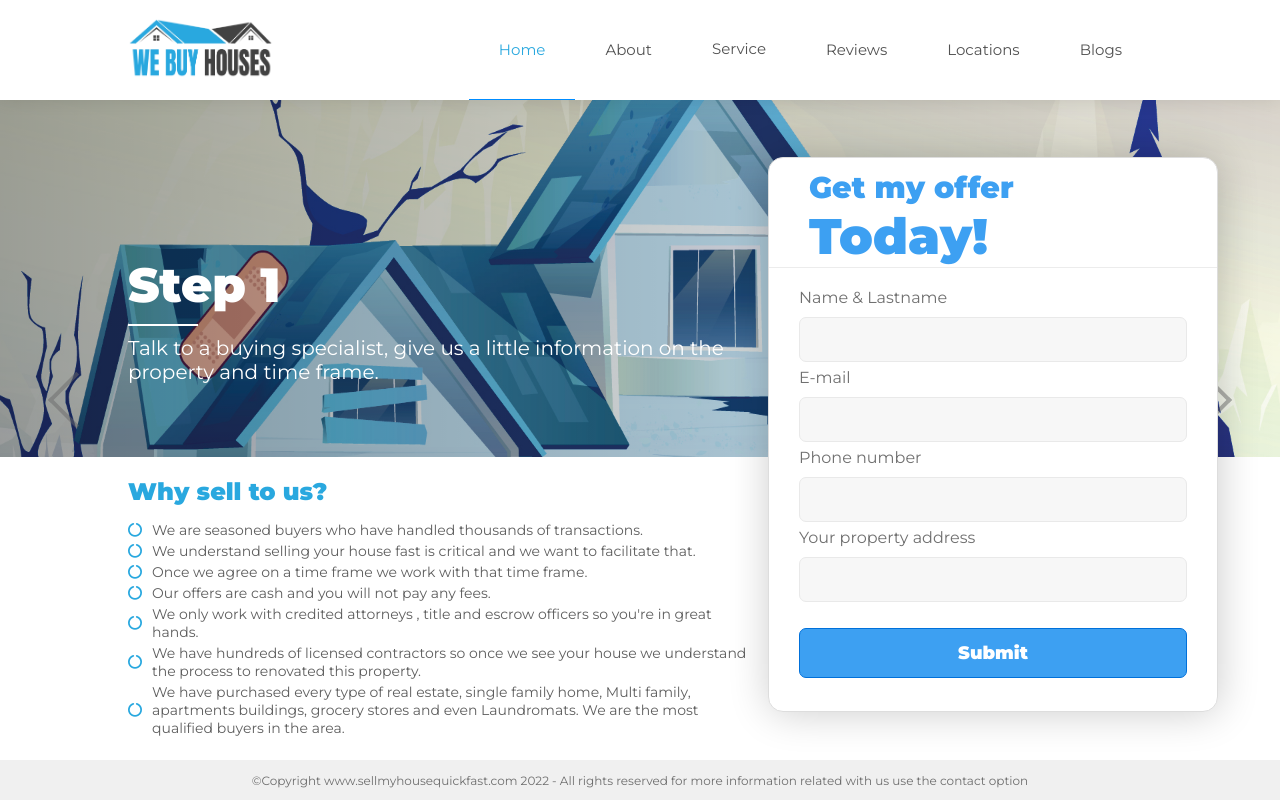
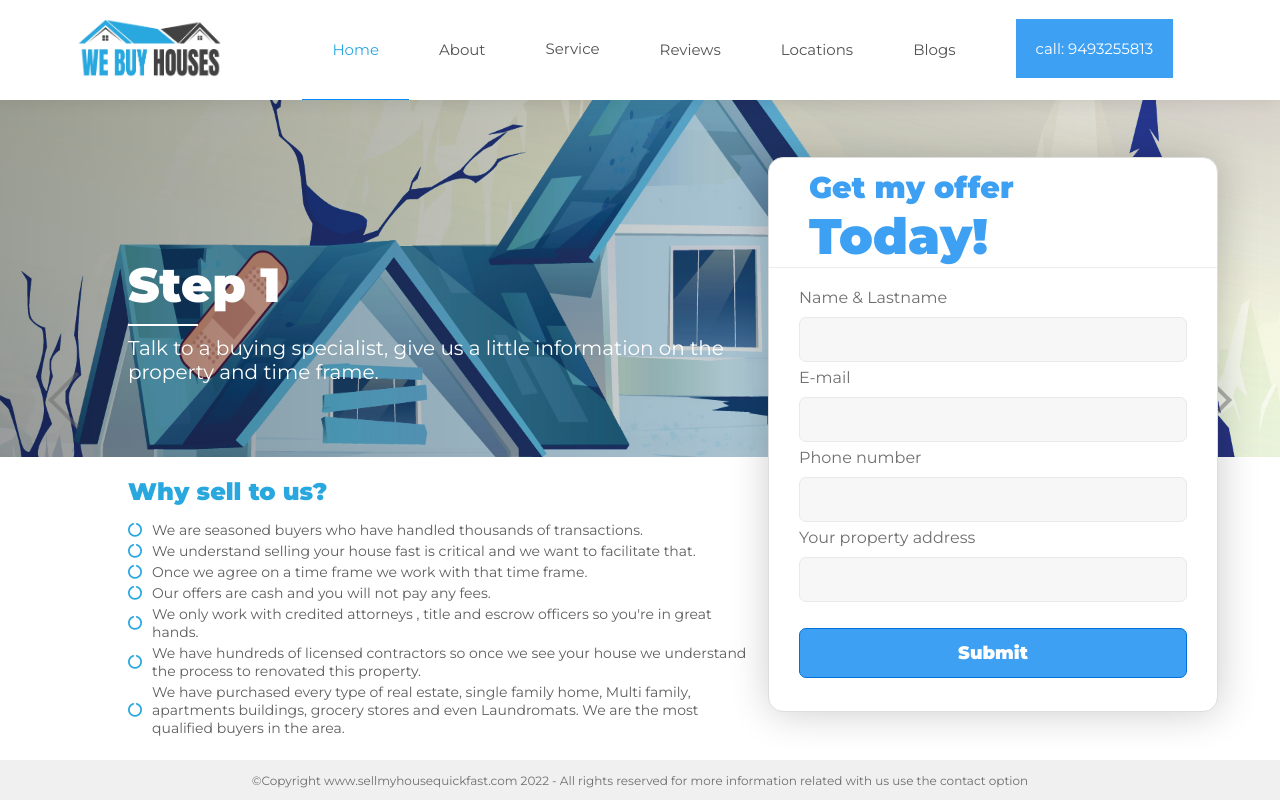
Before and after one commit to MarvinMorales/yoni-gh-pages, a React (Create React App) app: page / in a window 1280 px wide. Built offline with nearby package versions, Linux system fonts and the light colour scheme; no server answers; a web font is replaced by a local one.

Commit message:
call-to-action-button

```diff
--- a/src/App.css
+++ b/src/App.css
@@ -34,8 +34,15 @@ header {
     z-index: 1000;
     align-items: center;
     justify-content: space-between;
-    padding: 0 10vw;
+    padding: 0 6vw;
     box-shadow: 0 0 17px rgba(0, 0, 0, 0.096);
+}
+
+header .nav_wrap {
+    display: flex;
+    height: 100%;
+    justify-content: center;
+    align-items: center;
 }
 
 .brand_logo {
@@ -74,6 +81,10 @@ header ul li:hover {
     border-bottom: 4px solid rgb(0, 140, 255);
     color: #29A8DF;
     cursor: pointer;
+}
+
+header ul li:last-child:hover {
+     border-bottom: 0;
 }
 
 .menu2 {
@@ -364,7 +375,7 @@ header ul li:hover {
 
 @media (min-width: 992px) {
     .locations-container .location {
-       width: 40%;
+        width: 40%;
     }
 }
 
@@ -479,7 +490,11 @@ header ul li:hover {
     }
 
 }
-
+@media screen and (max-width: 1199px) {
+    header ul li {
+        padding: 0 20px;
+    }
+}
 @media screen and (max-width: 640px) {
     .locations-container {
         width: 100%;
@@ -1221,6 +1236,7 @@ header ul li:hover {
 .pd-bottom-20 {
     padding-bottom: 20px;
 }
+
 .pd-bottom-10 {
     padding-bottom: 10px;
 }
@@ -1229,7 +1245,15 @@ header ul li:hover {
     padding-left: 20px;
 }
 
-.ul_listing  li {
-        line-height: 1.5;
-        list-style-type: square;
+.ul_listing li {
+    line-height: 1.5;
+    list-style-type: square;
 }
+
+.call_button {
+    width: auto;
+    background: #3DA0F2;
+    color: #ffffff;
+    text-decoration: none;
+    padding: 20px;
+}
--- a/src/pages/Header.js
+++ b/src/pages/Header.js
@@ -13,6 +13,7 @@ export const Header = (props) => {
             <Link to={"/"} className="brand_logo">
             <img src={require('../images/logo.png')} />
             </Link>
+            <div className="nav_wrap">
             <i className="fas fa-bars menuIcon" onClick={() => setMenu(!menu)}></i>
             <ul className={menu ? "menu2 animationIn" : "menu2 animationOut"}>
                 <li onClick={() => {setHeader("Home"); setMenu(false); navigate('/')}}>Home</li>
@@ -21,6 +22,7 @@ export const Header = (props) => {
                 <li onClick={() => {setHeader("Reviews"); setMenu(false); navigate('/reviews')}}>Reviews</li>
                  <li onClick={() => {setHeader("Locations"); setMenu(false); navigate('/locations')}}>Locations</li>
                  <li onClick={() => {setHeader("Blogs"); setMenu(false); navigate('/blogs')}}>Blogs</li>
+                 <li><a href="tel:9493255813" className="call_button">call: 9493255813</a></li>
             </ul>
             <ul className="menu1">
                 <li onClick={() => {setHeader("Home"); navigate('/')}} style={{borderBottom:`1px solid rgba(0, 140, 255, ${header === "Home" ? 1 : 0})`, color:`${header === "Home" ? "#29A8DF" : "rgb(82, 82, 82)"}`}}>Home</li>
@@ -29,7 +31,9 @@ export const Header = (props) => {
                 <li onClick={() => {setHeader("Reviews"); navigate('/reviews')}} style={{borderBottom:`1px solid rgba(0, 140, 255, ${header === "Reviews" ? 1 : 0})`, color:`${header === "Reviews" ? "#29A8DF" : "rgb(82, 82, 82)"}`}}>Reviews</li>
                  <li onClick={() => {setHeader("Locations"); navigate('/locations')}} style={{borderBottom:`1px solid rgba(0, 140, 255, ${header === "Locations" ? 1 : 0})`, color:`${header === "Locations" ? "#29A8DF" : "rgb(82, 82, 82)"}`}}>Locations</li>
                 <li onClick={() => {setHeader("Blogs"); navigate('/blogs')}} style={{borderBottom:`1px solid rgba(0, 140, 255, ${header === "Blogs" ? 1 : 0})`, color:`${header === "Blogs" ? "#29A8DF" : "rgb(82, 82, 82)"}`}}>Blogs</li>
+                <li><a href="tel:9493255813" className="call_button">call: 9493255813</a></li>
             </ul>
+            </div>
             <h1 style={{display:"none"}}>We buy houses in every state</h1>
             <h2 style={{display:"none"}}>We buy houses in every state</h2>
       </header>
```
